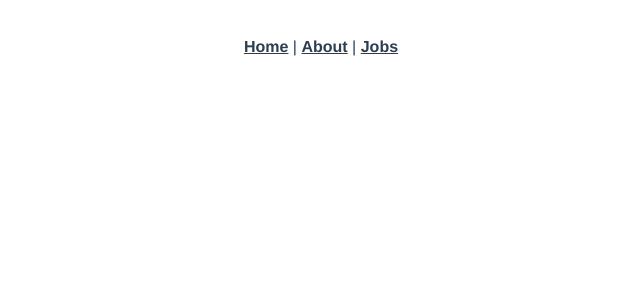
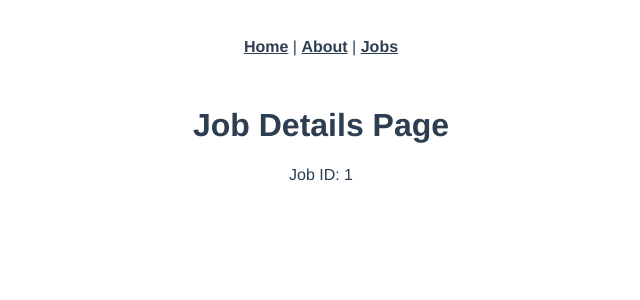
Before and after one commit to NNEUID/vue-three-router, a Vue app: page /jobs/1 in a window 1280 px wide. Before the commit this address had no page. Shown: the top 300 px of the page, without its empty margins (319-959 px from the left). Built offline with nearby package versions, Linux system fonts and the light colour scheme.

Commit message:
dynamic routes with .params

```diff
--- a/src/router/index.js
+++ b/src/router/index.js
@@ -2,6 +2,7 @@ import { createRouter, createWebHistory } from 'vue-router'
 import HomeView from '../views/HomeView.vue'
 import AboutView from '../views/AboutView.vue'
 import JobsView from '../views/jobs/Jobs.vue'
+import JobDetails from '../views/jobs/JobDetails.vue'
 
 const routes = [
   {
@@ -18,6 +19,11 @@ const routes = [
     path: '/jobs',
     name: 'jobs',
     component: JobsView
+  },
+  {
+    path: '/jobs/:id',
+    name: 'jobdetails',
+    component: JobDetails
   }
 ]
 
--- /dev/null
+++ b/src/views/jobs/JobDetails.vue
@@ -0,0 +1,18 @@
+<template>
+  <h1>Job Details Page</h1>
+  <p>Job ID: {{ id }}</p>
+</template>
+
+<script>
+export default {
+data() {
+    return {
+        id: this.$route.params.id
+    }
+}
+}
+</script>
+
+<style>
+
+</style>
```
Also changed, not shown: src/views/jobs/JobDetail.vue (deleted, +0 -13 lines).
